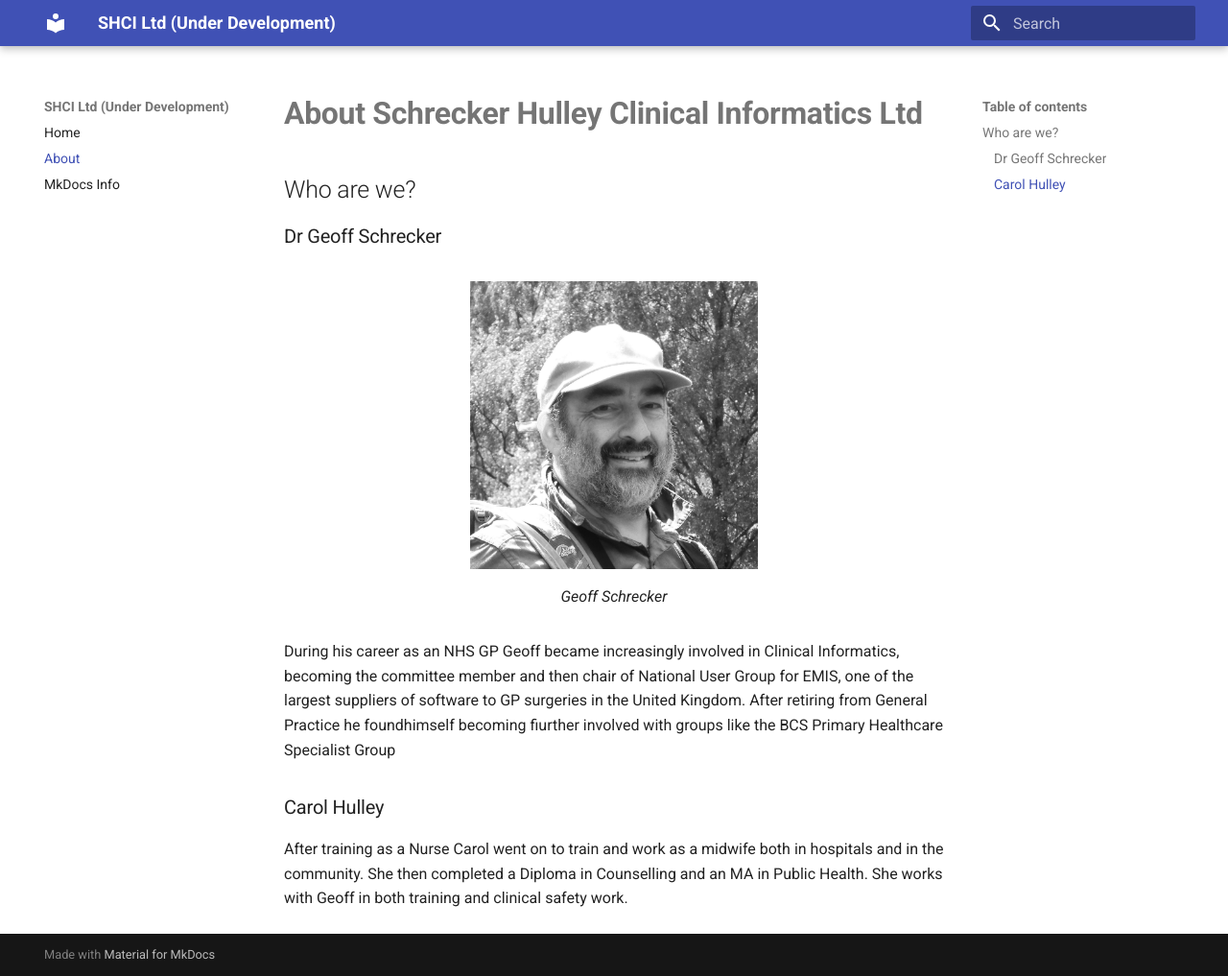
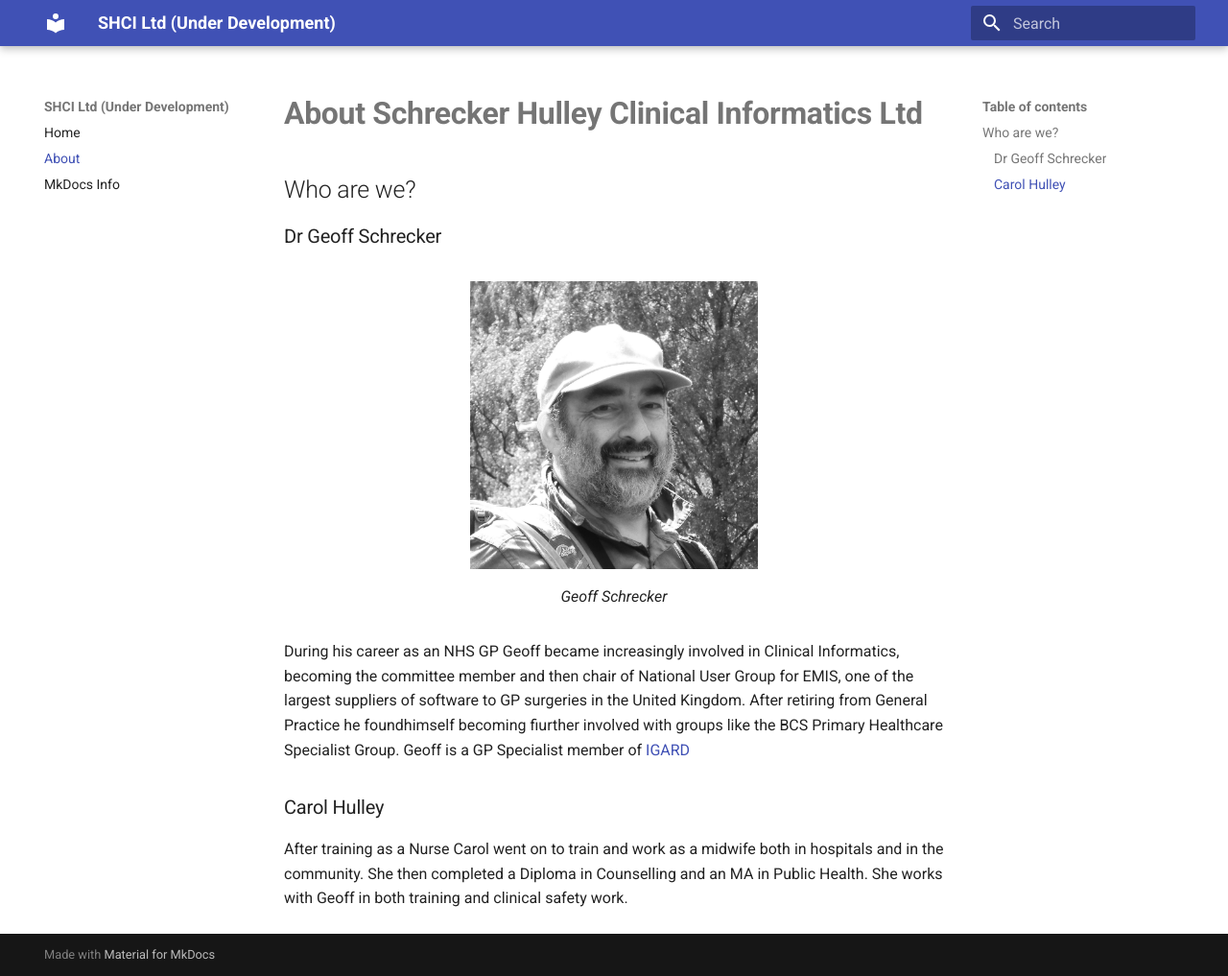
Before and after one commit to shci-ltd/website, an MkDocs documentation site: the page built from docs/about.md, in a window 1280 px wide and 1017 px high. Shown: the whole window at 96% size. Built offline with MkDocs 1.6.1 and Material for MkDocs 9.7.7, drawn with Linux system fonts in a browser that asks for light colours.

Commit message:
Add IGARD link to about

```diff
--- a/docs/about.md
+++ b/docs/about.md
@@ -9,7 +9,8 @@
   <figcaption>Geoff Schrecker</figcaption>
 </figure>
 
-During his career as an NHS GP Geoff became increasingly involved in Clinical Informatics, becoming the committee member and then chair of National User Group for EMIS, one of the largest suppliers of software to GP surgeries in the United Kingdom. After retiring from General Practice he foundhimself becoming fiurther involved with groups like the BCS Primary Healthcare Specialist Group
+During his career as an NHS GP Geoff became increasingly involved in Clinical Informatics, becoming the committee member and then chair of National User Group for EMIS, one of the largest suppliers of software to GP surgeries in the United Kingdom. After retiring from General Practice he foundhimself becoming fiurther involved with groups like the BCS Primary Healthcare Specialist Group.
+Geoff is a GP Specialist member of [IGARD](https://digital.nhs.uk/about-nhs-digital/corporate-information-and-documents/independent-group-advising-on-the-release-of-data)
 
 ### Carol Hulley
 
```
Also changed, not shown: 1 other file.
